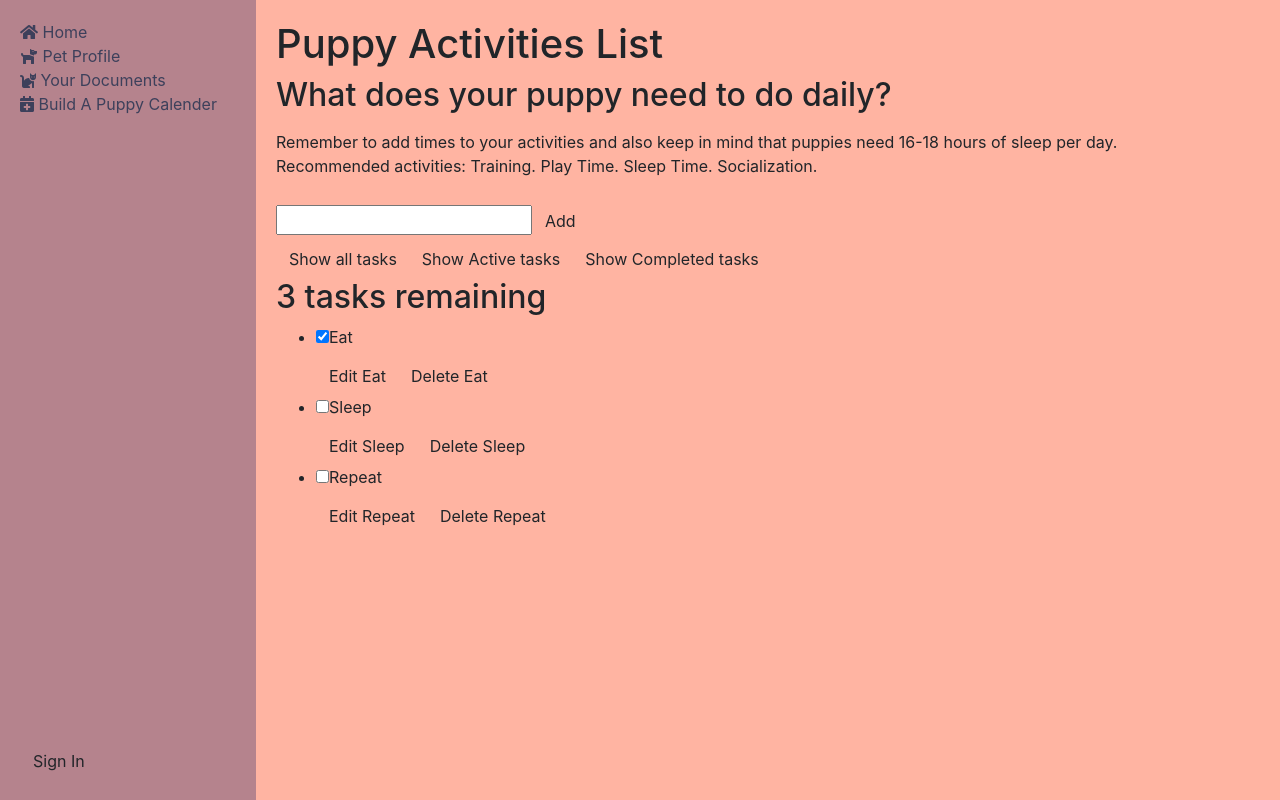
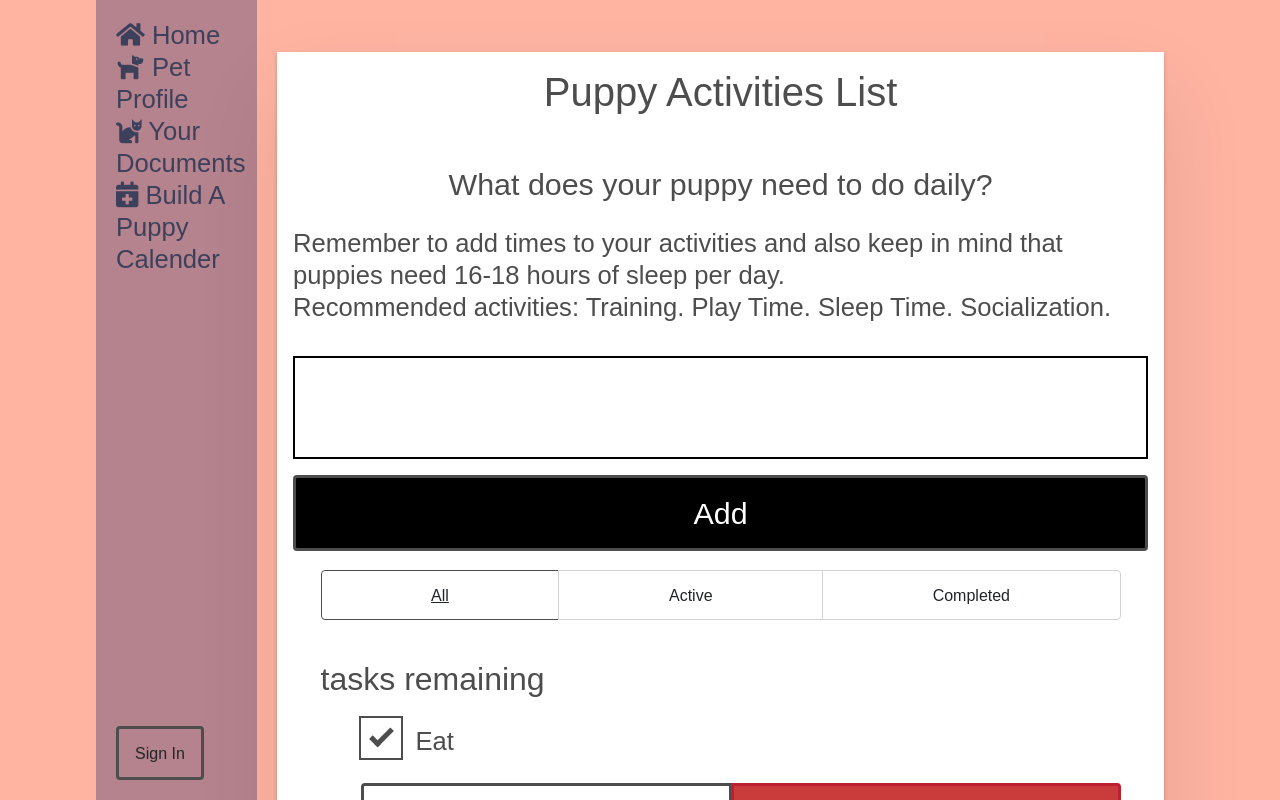
Before and after one commit to DeannaMix/capstone-docupet, a React (Create React App) app: page /Activities in a window 1280 px wide. Shown: the top 800 px of the page. Built offline with nearby package versions, Linux system fonts and the light colour scheme; no server answers.

Commit message:
css for to do list. Need to fix navbar

```diff
--- /dev/null
+++ b/src/styles/_activitiesList.scss
@@ -0,0 +1,234 @@
+
+button,
+input,
+optgroup,
+select,
+textarea {
+  font-family: inherit;
+  font-size: 100%;
+  line-height: 1.15;
+  margin: 0;
+}
+button,
+input {
+  overflow: visible;
+}
+input[type="text"] {
+  border-radius: 0;
+}
+body {
+  width: 100%;
+  max-width: 68rem;
+  margin: 0 auto;
+  font: 1.6rem/1.25 Arial, sans-serif;
+  background-color: #f5f5f5;
+  color: #4d4d4d;
+}
+
+
+.form-group > input[type="text"] {
+  display: inline-block;
+  margin-top: 0.4rem;
+}
+.btn {
+  padding: 0.8rem 1rem 0.7rem;
+  border: 0.2rem solid #4d4d4d;
+  cursor: pointer;
+  text-transform: capitalize;
+}
+.btn.toggle-btn {
+  border-width: 1px;
+  border-color: #d3d3d3;
+}
+.btn.toggle-btn[aria-pressed="true"] {
+  text-decoration: underline;
+  border-color: #4d4d4d;
+}
+.btn__danger {
+  color: #fff;
+  background-color: #ca3c3c;
+  border-color: #bd2130;
+}
+.btn__filter {
+  border-color: lightgrey;
+}
+.btn__primary {
+  color: #fff;
+  background-color: #000;
+}
+.btn-group {
+  display: flex;
+  justify-content: space-between;
+}
+.btn-group > * {
+  flex: 1 1 49%;
+}
+.btn-group > * + * {
+  margin-left: 0.8rem;
+}
+.label-wrapper {
+  margin: 0;
+  flex: 0 0 100%;
+  text-align: center;
+}
+.visually-hidden {
+  position: absolute !important;
+  height: 1px;
+  width: 1px;
+  overflow: hidden;
+  clip: rect(1px 1px 1px 1px);
+  clip: rect(1px, 1px, 1px, 1px);
+  white-space: nowrap;
+}
+[class*="stack"] > * {
+  margin-top: 0;
+  margin-bottom: 0;
+}
+.stack-small > * + * {
+  margin-top: 1.25rem;
+}
+.stack-large > * + * {
+  margin-top: 2.5rem;
+}
+
+.stack-exception {
+  margin-top: 1.2rem;
+}
+
+.todoapp {
+  background: #fff;
+  margin: 2rem 0 4rem 0;
+  padding: 1rem;
+  position: relative;
+  box-shadow: 0 2px 4px 0 rgba(0, 0, 0, 0.2), 0 2.5rem 5rem 0 rgba(0, 0, 0, 0.1);
+}
+
+.todoapp > * {
+  max-width: 50rem;
+  margin-left: auto;
+  margin-right: auto;
+}
+.todoapp > form {
+  max-width: 100%;
+}
+.todoapp > h1 {
+  display: block;
+  max-width: 100%;
+  text-align: center;
+  margin: 0;
+  margin-bottom: 1rem;
+}
+.label__lg {
+  line-height: 1.01567;
+  font-weight: 300;
+  padding: 0.8rem;
+  margin-bottom: 1rem;
+  text-align: center;
+}
+.input__lg {
+  padding: 2rem;
+  border: 2px solid #000;
+}
+.input__lg:focus {
+  border-color: #4d4d4d;
+  box-shadow: inset 0 0 0 2px;
+}
+[class*="__lg"] {
+  display: inline-block;
+  width: 100%;
+  font-size: 1.9rem;
+}
+[class*="__lg"]:not(:last-child) {
+  margin-bottom: 1rem;
+}
+
+.filters {
+  width: 100%;
+  margin: unset auto;
+}
+
+.todo {
+  display: flex;
+  flex-direction: row;
+  flex-wrap: wrap;
+}
+.todo > * {
+  flex: 0 0 100%;
+}
+.todo-text {
+  width: 100%;
+  min-height: 4.4rem;
+  padding: 0.4rem 0.8rem;
+  border: 2px solid #565656;
+}
+.todo-text:focus {
+  box-shadow: inset 0 0 0 2px;
+}
+
+.c-cb {
+  box-sizing: border-box;
+  font-family: Arial, sans-serif;
+  -webkit-font-smoothing: antialiased;
+  font-weight: 400;
+  font-size: 1.6rem;
+  line-height: 1.25;
+  display: block;
+  position: relative;
+  min-height: 44px;
+  padding-left: 40px;
+  clear: left;
+}
+.c-cb > label::before,
+.c-cb > input[type="checkbox"] {
+  box-sizing: border-box;
+  top: -2px;
+  left: -2px;
+  width: 44px;
+  height: 44px;
+}
+.c-cb > input[type="checkbox"] {
+  -webkit-font-smoothing: antialiased;
+  cursor: pointer;
+  position: absolute;
+  z-index: 1;
+  margin: 0;
+  opacity: 0;
+}
+.c-cb > label {
+  font-size: inherit;
+  font-family: inherit;
+  line-height: inherit;
+  display: inline-block;
+  margin-bottom: 0;
+  padding: 8px 15px 5px;
+  cursor: pointer;
+  touch-action: manipulation;
+}
+.c-cb > label::before {
+  content: "";
+  position: absolute;
+  border: 2px solid currentColor;
+  background: transparent;
+}
+.c-cb > input[type="checkbox"]:focus + label::before {
+  border-width: 4px;
+  outline: 3px dashed #228bec;
+}
+.c-cb > label::after {
+  box-sizing: content-box;
+  content: "";
+  position: absolute;
+  top: 11px;
+  left: 9px;
+  width: 18px;
+  height: 7px;
+  transform: rotate(-45deg);
+  border: solid;
+  border-width: 0 0 5px 5px;
+  border-top-color: transparent;
+  opacity: 0;
+  background: transparent;
+}
+.c-cb > input[type="checkbox"]:checked + label::after {
+  opacity: 1;
+}
--- a/src/styles/index.scss
+++ b/src/styles/index.scss
@@ -2,6 +2,7 @@
 @import '~bootstrap/dist/css/bootstrap.min.css';
 @import 'variables';
 @import 'navbar';
+@import 'activitiesList';
 
 body {
   background-color: $favColor;
--- a/src/views/Activities.js
+++ b/src/views/Activities.js
@@ -57,7 +57,7 @@ export default function Activities(props) {
         </button>
       </div>
       <h2 id="list-heading">
-        3 tasks remaining
+         tasks remaining
       </h2>
       <ul
         role="list"
```
